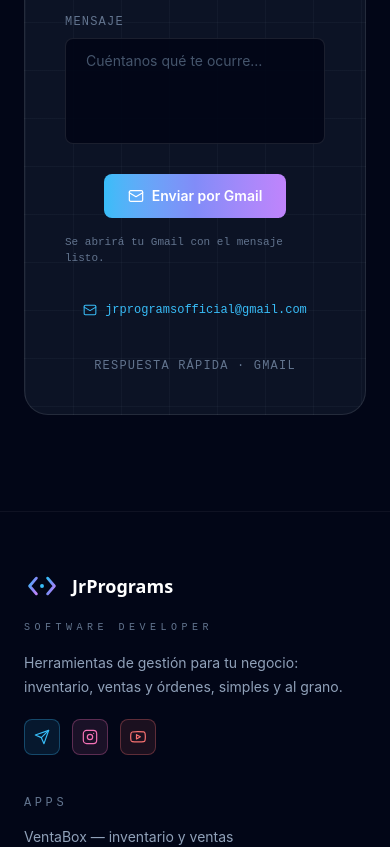
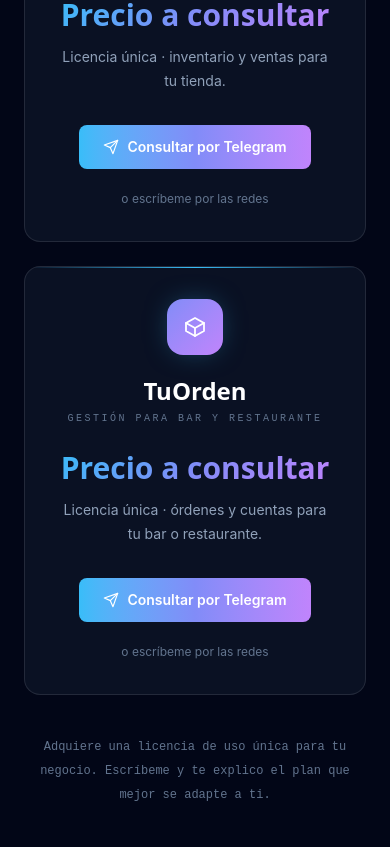
Before and after one commit to jrprogramsofficial/Web_JR_Programs, a React (Vite) app: page / in a window 390 px wide. Shown: the part 6640-7487 px from the top of the page. Built offline with nearby package versions, Linux system fonts and the light colour scheme; a small style sheet from the web is missing.

Commit message:
feat: seccion de oferta con CTA a Telegram y cache-busting del favicon

```diff
--- a/index.html
+++ b/index.html
@@ -2,7 +2,7 @@
 <html lang="es">
   <head>
     <meta charset="UTF-8" />
-    <link rel="icon" type="image/svg+xml" href="/Web_JR_Programs/favicon.svg" />
+    <link rel="icon" type="image/svg+xml" href="/Web_JR_Programs/favicon.svg?v=2" />
     <meta name="viewport" content="width=device-width, initial-scale=1.0" />
     <meta name="theme-color" content="#020617" />
     <meta name="description" content="JRPrograms desarrolla VentaBox (inventario y ventas) y TuOrden (bar y restaurante): apps de escritorio para Windows listas para usar. Soporte técnico directo y actualizaciones constantes." />
--- a/src/components/Home.jsx
+++ b/src/components/Home.jsx
@@ -6,6 +6,7 @@
 import FeaturesSection from "./FeaturesSection";
 import PlatformsSection from "./PlatformsSection";
 import SocialsSection from "./SocialsSection";
+import OfferSection from "./OfferSection";
 import ContactSection from "./ContactSection";
 
 export default function Home() {
@@ -19,6 +20,7 @@
         <FeaturesSection />
         <PlatformsSection />
         <SocialsSection />
+        <OfferSection />
         <ContactSection />
       </main>
     </>
--- /dev/null
+++ b/src/components/OfferSection.jsx
@@ -0,0 +1,89 @@
+/* src/components/OfferSection.jsx — Cómo obtener las apps (oferta / precios) */
+import { motion } from "framer-motion";
+import { Link } from "react-router-dom";
+import Icon from "./Icon";
+import SectionHead from "./SectionHead";
+import { APPS, OFFER, OFFERS } from "../data/content";
+
+export default function OfferSection() {
+  return (
+    <section id="oferta" className="scroll-mt-24 max-w-5xl mx-auto px-6 py-20">
+      <SectionHead
+        kicker="// 05 — OFERTA"
+        title={
+          <>
+            ¿Cómo obtenerlas? <span className="text-gradient">Así de simple</span>
+          </>
+        }
+        desc="VentaBox y TuOrden se adquieren por licencia directa. Escríbeme, te cuento los planes y la que mejor se adapte a tu negocio."
+      />
+
+      <div className="grid sm:grid-cols-2 gap-6">
+        {OFFERS.map((o, i) => {
+          const app = APPS.find((a) => a.slug === o.slug);
+          if (!app) return null;
+          return (
+            <motion.article
+              key={o.slug}
+              initial={{ opacity: 0, y: 32 }}
+              whileInView={{ opacity: 1, y: 0 }}
+              viewport={{ once: true, margin: "-80px" }}
+              transition={{ duration: 0.6, delay: i * 0.15 }}
+              className="group relative rounded-2xl border border-white/10 bg-[#0f172a]/70 p-8 md:p-10 text-center overflow-hidden hover:border-[#38bdf8]/40 transition-colors duration-300"
+            >
+              <div className="absolute inset-x-0 top-0 h-px bg-gradient-to-r from-transparent via-[#38bdf8] to-transparent" />
+
+              <span
+                className={`w-14 h-14 mx-auto mb-5 rounded-2xl flex items-center justify-center text-white bg-gradient-to-br ${app.grad} shadow-[0_0_30px_-10px_rgba(56,189,248,0.6)]`}
+              >
+                <Icon name={app.icon} className="w-6 h-6" />
+              </span>
+
+              <h3 className="font-display text-2xl font-bold text-white mb-1">
+                {app.name}
+              </h3>
+              <p className="font-mono-tech text-[10px] tracking-[0.25em] uppercase text-slate-500 mb-6">
+                {app.tagline}
+              </p>
+
+              <p className="font-display text-3xl font-bold text-gradient mb-3">
+                {o.price}
+              </p>
+              <p className="text-sm text-slate-400 leading-6 mb-8">
+                {o.detail}
+              </p>
+
+              <a
+                href={OFFER.ctaUrl}
+                target="_blank"
+                rel="noopener noreferrer"
+                className="inline-flex items-center gap-2 px-6 py-3 rounded-lg font-semibold text-sm text-white bg-gradient-to-r from-[#38bdf8] via-[#818cf8] to-[#c084fc] hover:shadow-[0_0_40px_-10px_rgba(56,189,248,0.7)] transition-shadow"
+              >
+                <Icon name="telegram" className="w-4 h-4" /> Consultar por{" "}
+                {OFFER.ctaLabel}
+              </a>
+              <div className="mt-4">
+                <Link
+                  to="/#redes"
+                  className="text-xs text-slate-500 hover:text-[#38bdf8] transition-colors"
+                >
+                  o escríbeme por las redes
+                </Link>
+              </div>
+            </motion.article>
+          );
+        })}
+      </div>
+
+      <motion.p
+        initial={{ opacity: 0 }}
+        whileInView={{ opacity: 1 }}
+        viewport={{ once: true }}
+        transition={{ duration: 0.6, delay: 0.2 }}
+        className="max-w-xl mx-auto mt-10 text-center font-mono-tech text-xs text-slate-500 leading-6"
+      >
+        {OFFER.cardNote}
+      </motion.p>
+    </section>
+  );
+}
--- a/src/data/content.js
+++ b/src/data/content.js
@@ -18,6 +18,7 @@
   ["Apps", "#apps"],
   ["Características", "#features"],
   ["Plataformas", "#plataformas"],
+  ["Oferta", "#oferta"],
   ["Redes", "#redes"],
 ];
 
@@ -108,6 +109,27 @@
 
 export const SUPPORT_EMAIL = "jrprogramsofficial@gmail.com";
 
+export const OFFER = {
+  ctaLabel: "Telegram",
+  ctaUrl: "https://t.me/JrPrograms",
+  priceDefault: "Precio a consultar",
+  cardNote:
+    "Adquiere una licencia de uso única para tu negocio. Escríbeme y te explico el plan que mejor se adapte a ti.",
+};
+
+export const OFFERS = [
+  {
+    slug: "ventabox",
+    price: "Precio a consultar",
+    detail: "Licencia única · inventario y ventas para tu tienda.",
+  },
+  {
+    slug: "tuorden",
+    price: "Precio a consultar",
+    detail: "Licencia única · órdenes y cuentas para tu bar o restaurante.",
+  },
+];
+
 export const SOCIALS = [
   {
     name: "Telegram",
```
